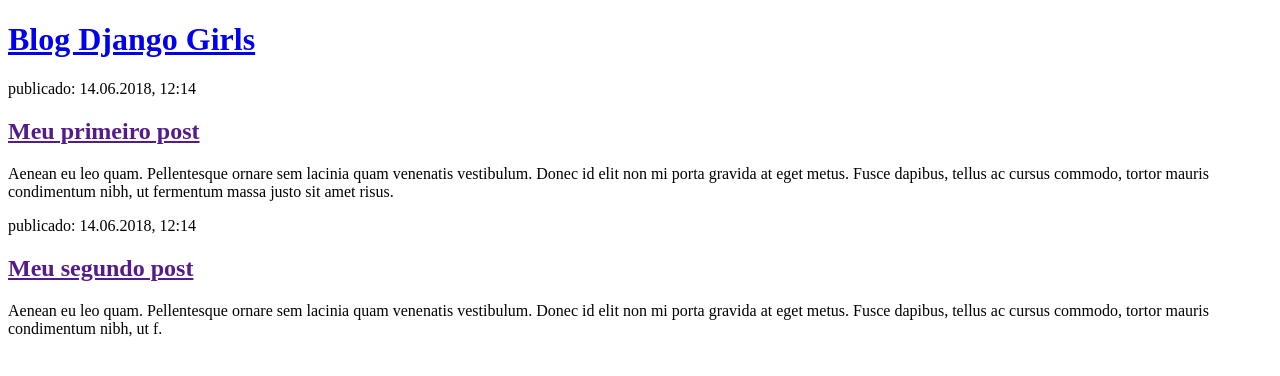
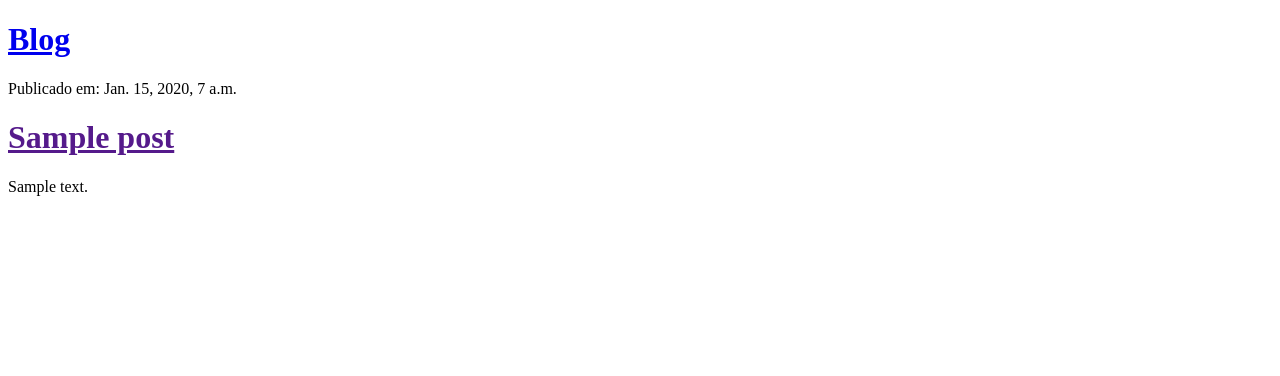
Before and after one commit to wizarapuk/my-first-blog, a Django app: page / in a window 1280 px wide. Shown: the top 376 px of the page. Run offline with Django 3.2, Linux system fonts and the light colour scheme; tables that the repository leaves empty hold one stand-in row (values such as "Sample post").

Commit message:
Modified templates to display posts from database.

```diff
--- a/blog/templates/blog/post_list.html
+++ b/blog/templates/blog/post_list.html
@@ -5,19 +5,15 @@
     </head>
     <body>
         <div>
-            <h1><a href="/">Blog Django Girls</a></h1>
+            <h1><a href="/">Blog </a></h1>
         </div>
 
-        <div>
-            <p>publicado: 14.06.2018, 12:14</p>
-            <h2><a href="">Meu primeiro post</a></h2>
-            <p>Aenean eu leo quam. Pellentesque ornare sem lacinia quam venenatis vestibulum. Donec id elit non mi porta gravida at eget metus. Fusce dapibus, tellus ac cursus commodo, tortor mauris condimentum nibh, ut fermentum massa justo sit amet risus.</p>
-        </div>
-
-        <div>
-            <p>publicado: 14.06.2018, 12:14</p>
-            <h2><a href="">Meu segundo post</a></h2>
-            <p>Aenean eu leo quam. Pellentesque ornare sem lacinia quam venenatis vestibulum. Donec id elit non mi porta gravida at eget metus. Fusce dapibus, tellus ac cursus commodo, tortor mauris condimentum nibh, ut f.</p>
-        </div>
+{% for post in posts %}
+    <div>
+        <p> Publicado em: {{ post.published_date}}</p>
+        <h1><a href="">{{ post.title }}</a></h1>
+        <p>{{ post.text|linebreaksbr }} </p>
+    </div>
+{% endfor %}
     </body>
 </html>
--- a/blog/views.py
+++ b/blog/views.py
@@ -1,6 +1,10 @@
 from django.shortcuts import render
+from .models import Post
+from django.utils import timezone
 
 # Create your views here.
 
+
 def post_list(request):
-    return render(request, 'blog/post_list.html')
+    posts = Post.objects.order_by('created_date')
+    return render(request, 'blog/post_list.html', {'posts':posts})
```
Also changed, not shown: blog/templates/blog/mensagem.html (deleted, +0 -11 lines).
